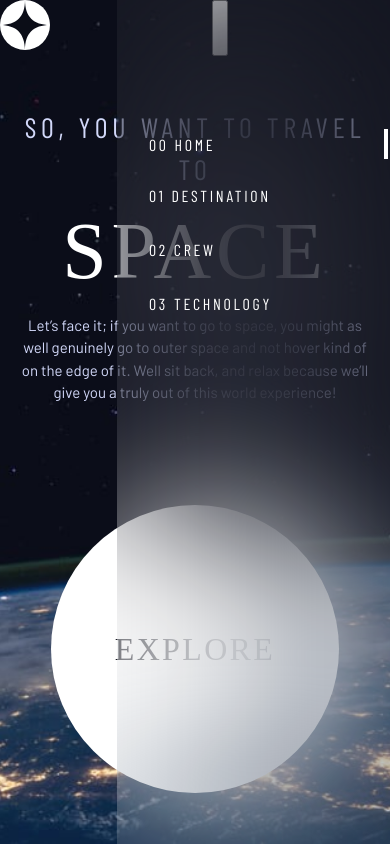
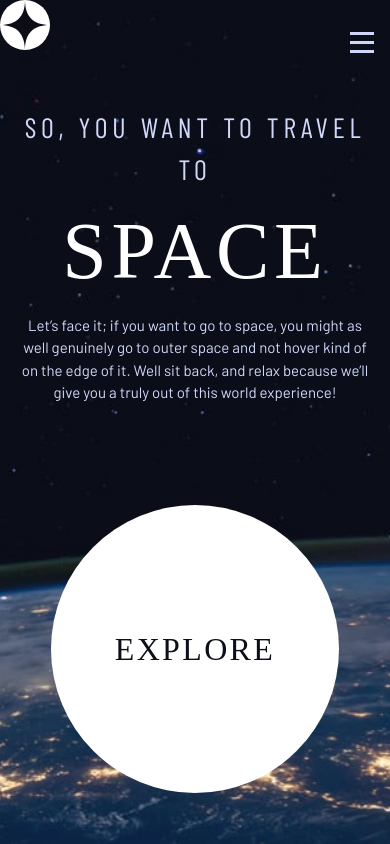
Before and after one commit to srzvan/space-travel-agency, a Next.js app: page / in a window 390 px wide. Built offline with nearby package versions, Linux system fonts and the light colour scheme; a web font is replaced by a local one.

Commit message:
mobile navigation trigger & menu

```diff
--- a/components/MainNavigation.js
+++ b/components/MainNavigation.js
@@ -1,4 +1,5 @@
 import Link from "next/link";
+import * as React from "react";
 import { useRouter } from "next/router";
 
 const LINKS = [
@@ -23,17 +24,30 @@ const LINKS = [
 export default function MainNavigation() {
   const { pathname } = useRouter();
 
+  const [isOpen, setIsOpen] = React.useState(false);
+
+  function handleMobileNavToggle() {
+    setIsOpen(prevState => !prevState);
+  }
+
   return (
     <>
-      <button className="mobile-nav-toggle" aria-controls="primary-navigation">
-        <span className="sr-only" aria-expanded="false">
+      <button
+        onClick={handleMobileNavToggle}
+        aria-controls="primary-navigation"
+        className={`mobile-nav-toggle${isOpen ? " open" : ""}`}
+      >
+        <span className="sr-only" aria-expanded={isOpen}>
           Main navigation
         </span>
       </button>
+
       <nav>
         <ul
           id="primary-navigation"
-          className="fs-300 ff-sans-cond letter-spacing-2 text-white uppercase flex underline-indicators primary-navigation"
+          className={`fs-300 ff-sans-cond letter-spacing-2 text-white uppercase flex underline-indicators primary-navigation${
+            isOpen ? " open" : ""
+          }`}
         >
           {LINKS.map(({ href, text }) => (
             <li key={href} className={pathname === href ? "active" : undefined}>
--- a/styles/components.css
+++ b/styles/components.css
@@ -46,15 +46,18 @@
   margin: 0;
   list-style: none;
   line-height: 1.1875;
-  background-color: hsl(var(--clr-white) / 0.04);
+  background-color: hsl(var(--clr-dark) / 0.95);
 }
 
-.underline-indicators > * {
-  padding: var(--underline-padding, 1rem) 0;
-  border: 0;
-  border-bottom: 3px solid transparent;
-  cursor: pointer;
-  transition: border-color 0.2125s ease-in;
+@supports (backdrop-filter: blur(1rem)) {
+  .primary-navigation {
+    background-color: hsl(var(--clr-white) / 0.04);
+    backdrop-filter: blur(81.5485px);
+  }
+}
+
+.mobile-nav-toggle {
+  display: none;
 }
 
 @media (max-width: 35rem) {
@@ -66,7 +69,12 @@
     inset: 0 0 0 30%;
     flex-direction: column;
     z-index: 2;
-    backdrop-filter: blur(81.5485px);
+    transform: translateX(100%);
+    transition: transform 0.175s ease-in-out;
+  }
+
+  .primary-navigation.open {
+    transform: translateX(0);
   }
 
   .primary-navigation.underline-indicators > .active {
@@ -84,6 +92,25 @@
     transform: translate(-50%, -50%);
     background-color: hsl(var(--clr-white));
   }
+
+  .mobile-nav-toggle {
+    border: 0;
+    width: 1.5rem;
+    position: absolute;
+    right: 1rem;
+    top: 2rem;
+    aspect-ratio: 1;
+    background: transparent;
+    background-image: url("../public/shared/icon-hamburger.svg");
+    background-repeat: no-repeat;
+    display: block;
+    z-index: 3;
+  }
+
+  .mobile-nav-toggle.open {
+    width: 1.1875rem;
+    background-image: url("../public/shared/icon-close.svg");
+  }
 }
 
 .primary-navigation a {
@@ -95,6 +122,14 @@
 .primary-navigation a > span {
   margin-right: 0.6875em;
   font-weight: 700;
+}
+
+.underline-indicators > * {
+  padding: var(--underline-padding, 1rem) 0;
+  border: 0;
+  border-bottom: 3px solid transparent;
+  cursor: pointer;
+  transition: border-color 0.2125s ease-in;
 }
 
 .underline-indicators > *:hover,
--- a/styles/globals.css
+++ b/styles/globals.css
@@ -46,6 +46,7 @@
 /* Page specific background      */
 /* ----------------------------- */
 body {
+  overflow-x: hidden;
   background-size: cover;
   background-position: bottom center;
 }
```
